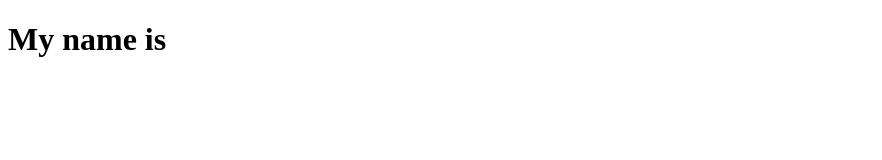
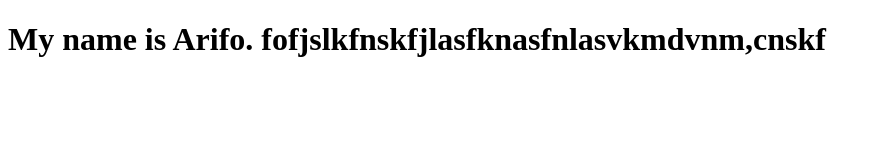
Before and after one commit to arifmia1129/last-one, a plain HTML site: page index.html in a window 1280 px wide. Shown: the whole page, without its empty margins (0-882 px from the left). Drawn offline with Linux system fonts and the light colour scheme.

Commit message:
arifbranch

```diff
--- a/index.html
+++ b/index.html
@@ -7,6 +7,6 @@
     <title>Last-One</title>
 </head>
 <body>
-   <h1>My name is </h1>
+   <h1>My name is Arifo. fofjslkfnskfjlasfknasfnlasvkmdvnm,cnskf </h1>
 </body>
 </html>
```
